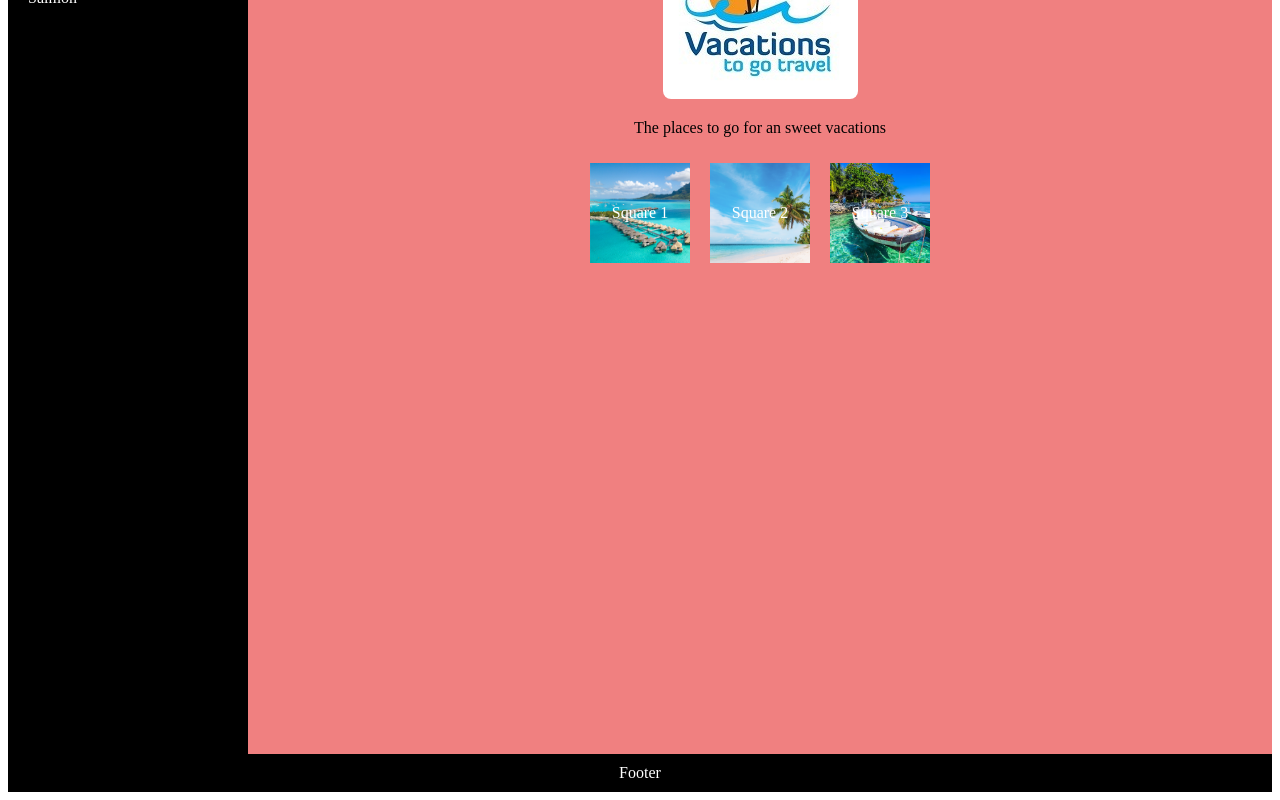
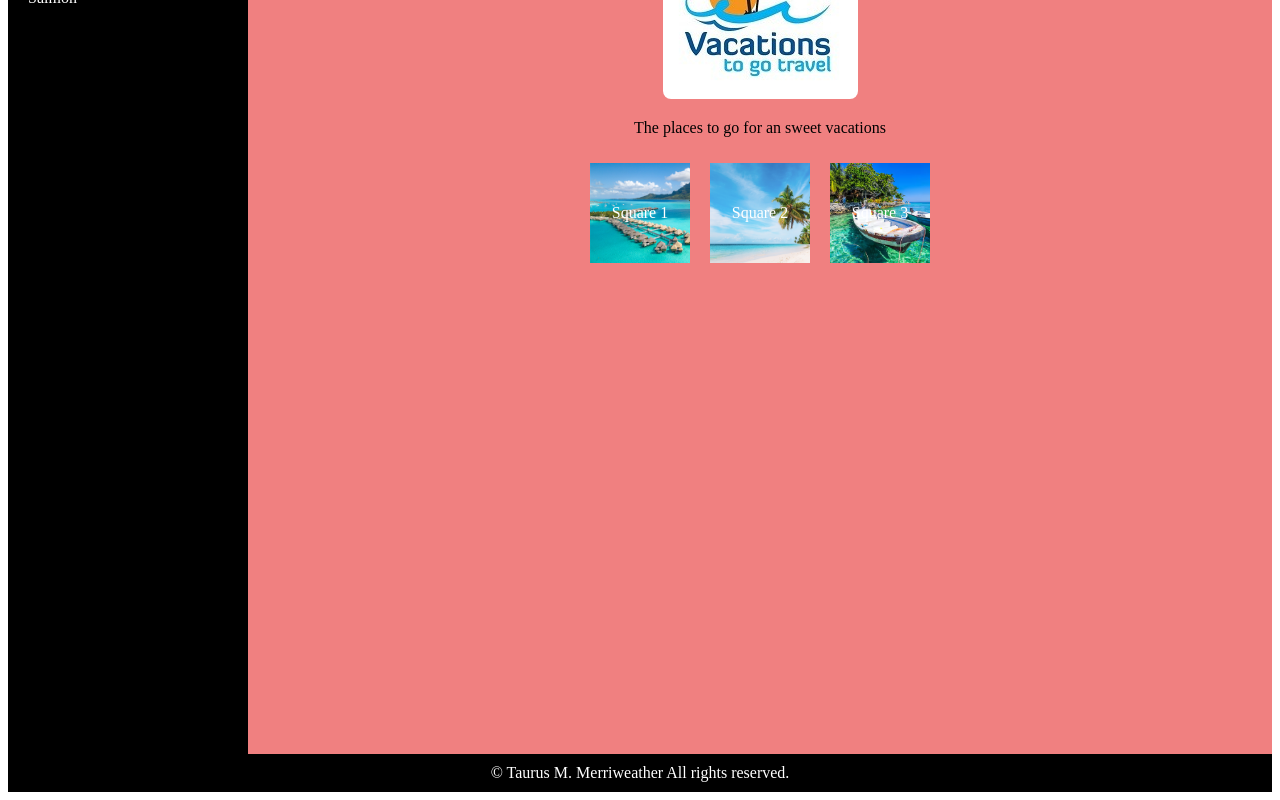
Before and after one commit to montrell43/my-first-react, a React (Vite) app: page / in a window 1280 px wide. Shown: the part 266-1066 px from the top of the page. Built offline with nearby package versions, Linux system fonts and the light colour scheme.

Commit message:
add commit

```diff
--- a/src/components/Footer.jsx
+++ b/src/components/Footer.jsx
@@ -2,7 +2,7 @@ import React from 'react'
 
 function Footer() {
   return (
-    <div style={{backgroundColor: "black", color: "white", padding: "10px", textAlign: "center"}}>Footer</div>
+    <div style={{backgroundColor: "black", color: "white", padding: "10px", textAlign: "center"}}>&copy; Taurus M. Merriweather All rights reserved.</div>
   )
 }
 
```
